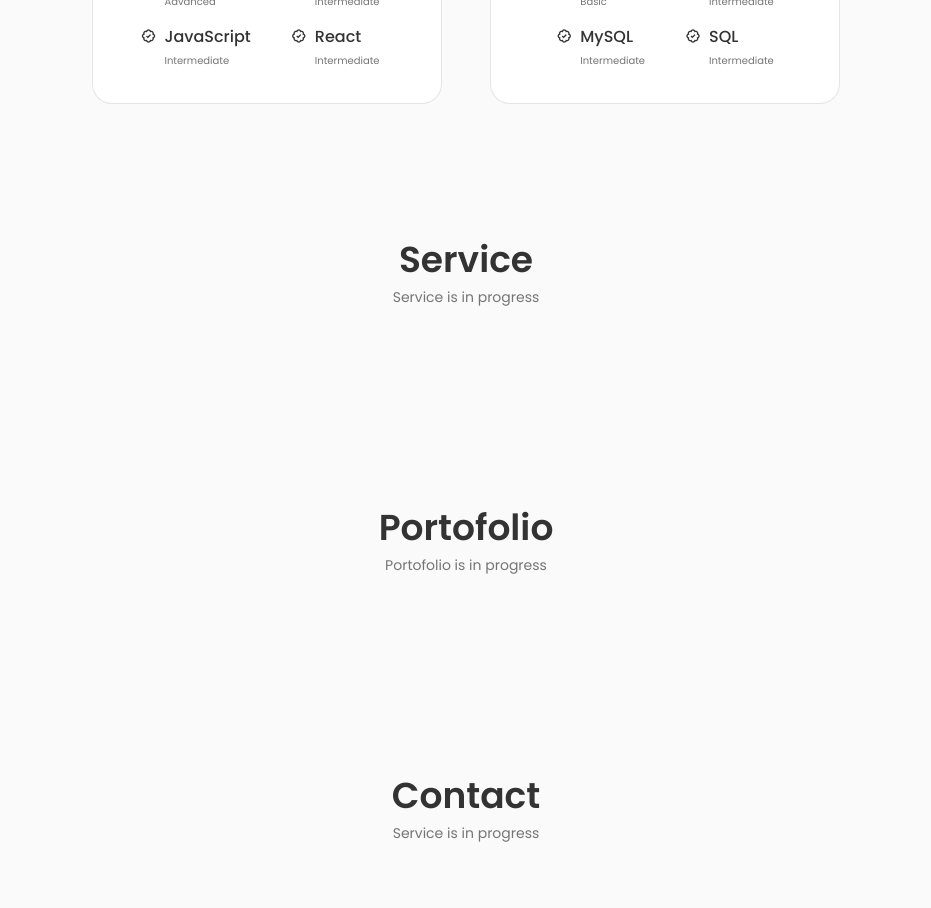
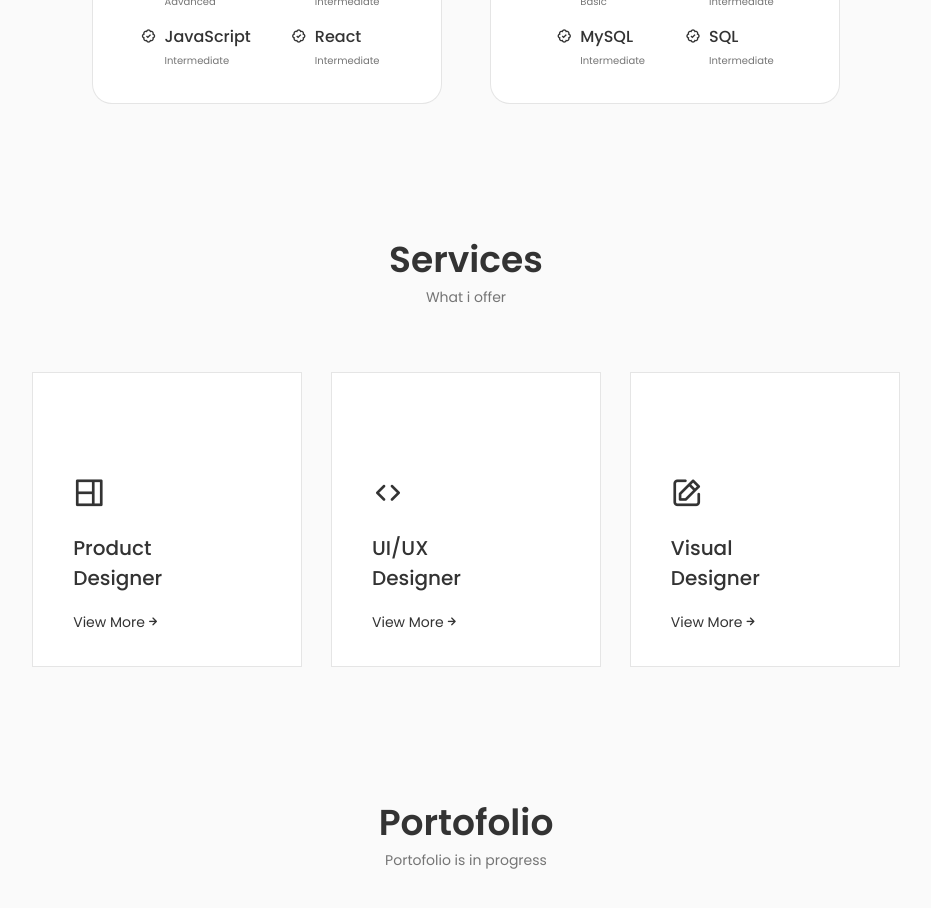
Before and after one commit to Mahennatadev/Mdev-ReactWebPortofolio, a React (Create React App) app: page / in a window 1280 px wide. Shown: the part 1100-2008 px from the top of the page, without its empty margins (174-1105 px from the left). Built offline with nearby package versions, Linux system fonts and the light colour scheme.

Commit message:
add some change in 'Services'

```diff
--- a/src/App.js
+++ b/src/App.js
@@ -5,7 +5,7 @@ import Header from './components/header/Header';
 import Home from './components/home/Home';
 import About from './components/about/About';
 import Skills from './components/skills/Skills';
-import Service from './components/service/Service';
+import Services from './components/service/Services';
 import Contact from './components/contact/Contact';
 import Portofolio from './components/portofolio/Portofolio';
 
@@ -18,7 +18,7 @@ const App = () => {
       <Home />
       <About />
       <Skills />
-      <Service />
+      <Services />
       <Portofolio />
       <Contact />
     </main>
--- a/src/components/header/Header.jsx
+++ b/src/components/header/Header.jsx
@@ -33,7 +33,7 @@ const Header = () => {
             </li>
 
             <li className="nav__item">
-              <a href="#service" className="nav__link">
+              <a href="#services" className="nav__link">
                 <i className="uil uil-briefcase-alt nav__icon"></i> Service
               </a>
             </li>
--- a/src/components/service/Service.jsx
+++ /dev/null
@@ -1,12 +0,0 @@
-import React from 'react'
-
-const Service = () => {
-  return (
-    <section className="service section" id="service">
-      <h2 className="section__title">Service</h2>
-      <span className="section__subtitle">Service is in progress</span>
-    </section>
-  )
-}
-
-export default Service
--- /dev/null
+++ b/src/components/service/Services.jsx
@@ -0,0 +1,171 @@
+import React from "react";
+import "./services.css";
+
+const Service = () => {
+  return (
+    <section className="services section" id="services">
+      <h2 className="section__title">Services</h2>
+      <span className="section__subtitle">What i offer</span>
+
+      <div className="services__container container grid">
+        <div className="services__content">
+          <div>
+            <i className="uil uil-web-grid services__icon"></i>
+            <h3 className="services__title">Product <br /> Designer</h3>
+          </div>
+
+          <span className="services__button">
+            View More
+            <i className="uil uil-arrow-right services__button-icon"></i>
+          </span>
+
+          <div className="services__modal">
+            <div className="services__modal-content">
+              <i className="uil uil-times services__modal-close"></i>
+
+              <h3 className="services__modal-title">Product Designer</h3>
+              <p className="services__modal-description">
+                provide the best service with 2 years of experience and provide
+                the best service for companies and clients.
+              </p>
+              <ul className="services__modal-services grid">
+                <li className="services__modal-service">
+                  <i className="uil uil-check-circle services__modal-icon"></i>
+                  <p className="services__modal-info"> Website Development.</p>
+                </li>
+
+                <li className="services__modal-service">
+                  <i className="uil uil-check-circle services__modal-icon"></i>
+                  <p className="services__modal-info">SEO Optimization.</p>
+                </li>
+
+                <li className="services__modal-service">
+                  <i className="uil uil-check-circle services__modal-icon"></i>
+                  <p className="services__modal-info">Website Maintenance.</p>
+                </li>
+
+                <li className="services__modal-service">
+                  <i className="uil uil-check-circle services__modal-icon"></i>
+                  <p className="services__modal-info">Responsive Design.</p>
+                </li>
+
+                <li className="services__modal-service">
+                  <i className="uil uil-check-circle services__modal-icon"></i>
+                  <p className="services__modal-info">
+                    Performance Optimization.
+                  </p>
+                </li>
+              </ul>
+            </div>
+          </div>
+        </div>
+
+        <div className="services__content">
+          <div>
+            <i className="uil uil-arrow services__icon"></i>
+            <h3 className="services__title">UI/UX <br /> Designer</h3>
+          </div>
+
+          <span className="services__button">
+            View More
+            <i className="uil uil-arrow-right services__button-icon"></i>
+          </span>
+
+          <div className="services__modal">
+            <div className="services__modal-content">
+              <i className="uil uil-times services__modal-close"></i>
+
+              <h3 className="services__modal-title">UI/UX Designer</h3>
+              <p className="services__modal-description">
+                provide the best service with 2 years of experience and provide
+                the best service for companies and clients.
+              </p>
+              <ul className="services__modal-services grid">
+                <li className="services__modal-service">
+                  <i className="uil uil-check-circle services__modal-icon"></i>
+                  <p className="services__modal-info"> Website Development.</p>
+                </li>
+
+                <li className="services__modal-service">
+                  <i className="uil uil-check-circle services__modal-icon"></i>
+                  <p className="services__modal-info">SEO Optimization.</p>
+                </li>
+
+                <li className="services__modal-service">
+                  <i className="uil uil-check-circle services__modal-icon"></i>
+                  <p className="services__modal-info">Website Maintenance.</p>
+                </li>
+
+                <li className="services__modal-service">
+                  <i className="uil uil-check-circle services__modal-icon"></i>
+                  <p className="services__modal-info">Responsive Design.</p>
+                </li>
+
+                <li className="services__modal-service">
+                  <i className="uil uil-check-circle services__modal-icon"></i>
+                  <p className="services__modal-info">
+                    Performance Optimization.
+                  </p>
+                </li>
+              </ul>
+            </div>
+          </div>
+        </div>
+
+        <div className="services__content">
+          <div>
+            <i className="uil uil-edit services__icon"></i>
+            <h3 className="services__title">Visual <br /> Designer</h3>
+          </div>
+
+          <span className="services__button">
+            View More
+            <i className="uil uil-arrow-right services__button-icon"></i>
+          </span>
+
+          <div className="services__modal">
+            <div className="services__modal-content">
+              <i className="uil uil-times services__modal-close"></i>
+
+              <h3 className="services__modal-title">Visual Designer</h3>
+              <p className="services__modal-description">
+                provide the best service with 2 years of experience and provide
+                the best service for companies and clients.
+              </p>
+              <ul className="services__modal-services grid">
+                <li className="services__modal-service">
+                  <i className="uil uil-check-circle services__modal-icon"></i>
+                  <p className="services__modal-info"> Website Development.</p>
+                </li>
+
+                <li className="services__modal-service">
+                  <i className="uil uil-check-circle services__modal-icon"></i>
+                  <p className="services__modal-info">SEO Optimization.</p>
+                </li>
+
+                <li className="services__modal-service">
+                  <i className="uil uil-check-circle services__modal-icon"></i>
+                  <p className="services__modal-info">Website Maintenance.</p>
+                </li>
+
+                <li className="services__modal-service">
+                  <i className="uil uil-check-circle services__modal-icon"></i>
+                  <p className="services__modal-info">Responsive Design.</p>
+                </li>
+
+                <li className="services__modal-service">
+                  <i className="uil uil-check-circle services__modal-icon"></i>
+                  <p className="services__modal-info">
+                    Performance Optimization.
+                  </p>
+                </li>
+              </ul>
+            </div>
+          </div>
+        </div>
+      </div>
+    </section>
+  );
+};
+
+export default Service;
--- /dev/null
+++ b/src/components/service/services.css
@@ -0,0 +1,47 @@
+.services__container {
+    grid-template-columns: repeat(3, 270px);
+    justify-content: center;
+    column-gap: 1.8rem;
+}
+
+.services__content {
+    position: relative;
+    border: 1px solid rgba(0, 0, 0, 0.1);
+    background-color: var(--container-color);
+    padding: 6rem 0 2rem 2.5rem;
+}
+
+.services__icon {
+    display: block;
+    font-size: 2rem;
+    color: var(--title-color);
+    margin-bottom: var(--mb-1);
+}
+
+.services__title {
+    font-size: var(--h3-font-size);
+    margin-bottom: var(--mb-1);
+    font-weight: var(--font-medium);
+}
+
+.services__button {
+    color: var(--title-color);
+    font-size: var(--small-font-size);
+    display: inline;
+    align-items: center;
+    column-gap: 0.25rem;
+    cursor: pointer;
+}
+
+.services__button-icon {
+    font-size: 1rem;
+    transition: 0.3s;
+}
+
+.services__button:hover .services__button-icon {
+    transform: translateX(00.25rem);
+}
+
+.services__modal {
+    display: none;
+}
```
Also changed, not shown: src/components/service/service.css (deleted).
